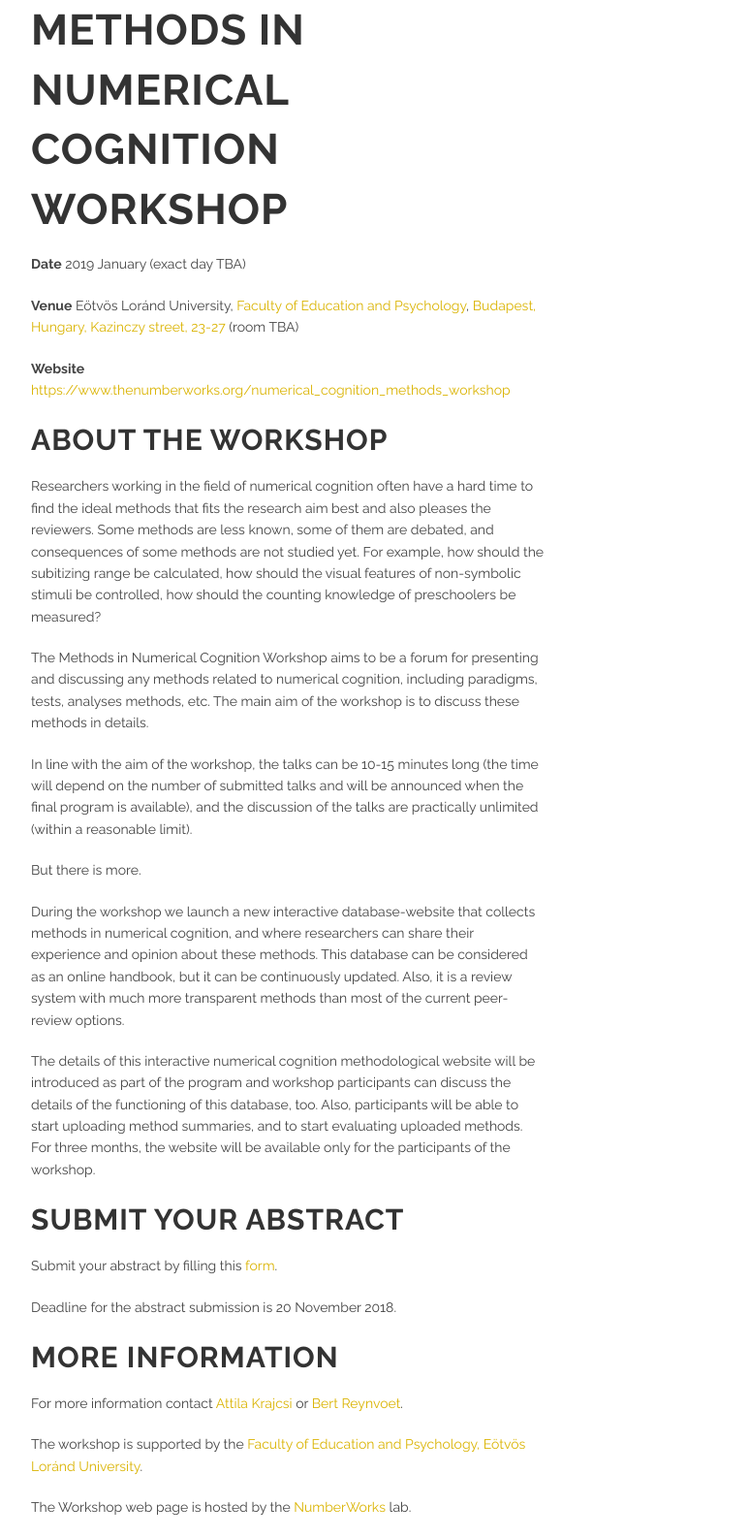
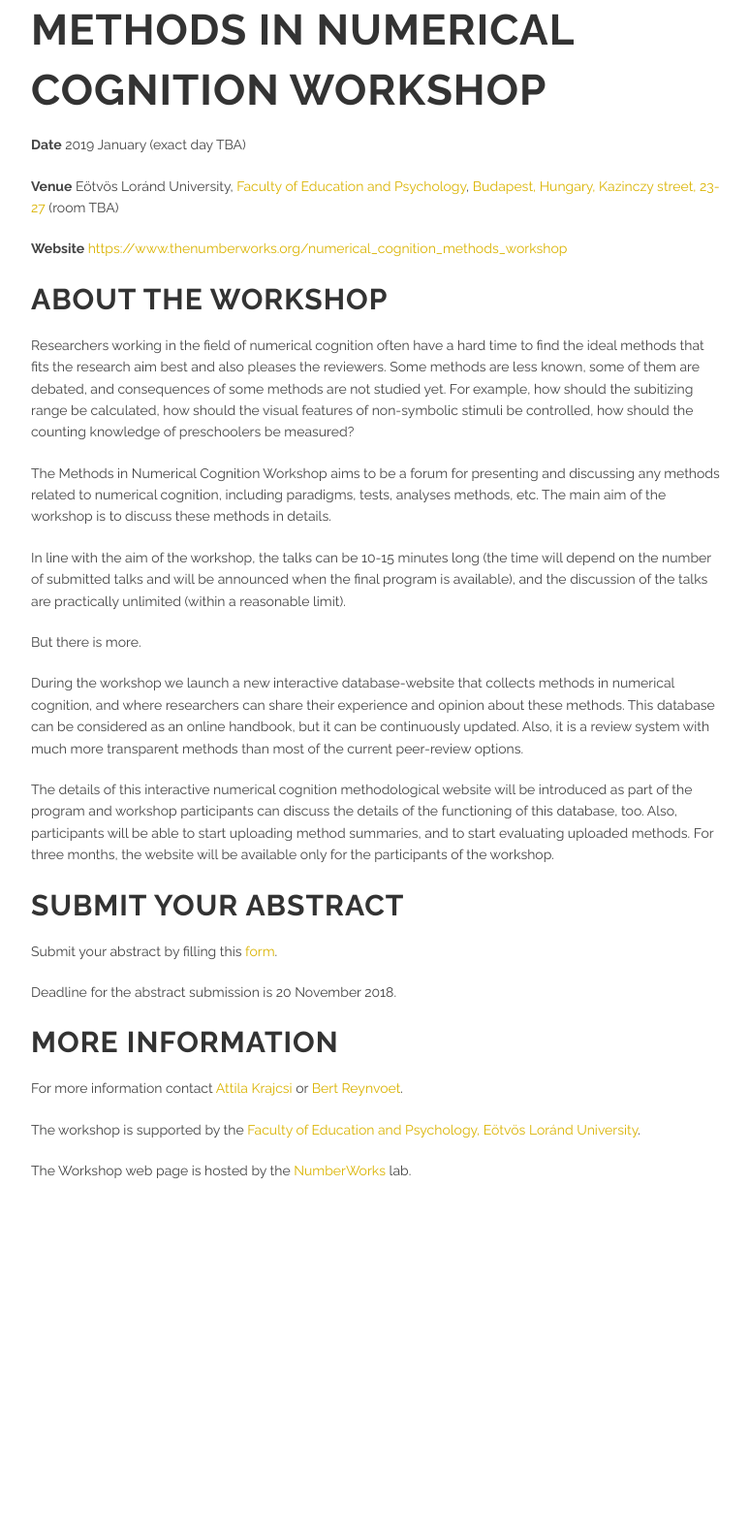
Before and after one commit to theNumberWorks/numberworks_website, a Jekyll site: the page built from numerical_cognition_methods_workshop.md, in a window 1280 px wide. Shown: the whole page at 97% size, without its empty margins (63-836 px from the left). Built offline with Jekyll 4.4.1, drawn with Linux system fonts in a browser that asks for light colours; after the commit the page ends 1239 px from its top, so only the background shows below that.

Commit message:
refine hosted page

```diff
--- a/_layouts/hosted_page.html
+++ b/_layouts/hosted_page.html
@@ -6,7 +6,7 @@
   <body>
 
     <div id='main' role='main' class="row">
-      <div class="medium-6 large-6 columns">
+      <div class="medium-8 large-8 columns">
         {{ content }}
       </div>
     </div>
```
